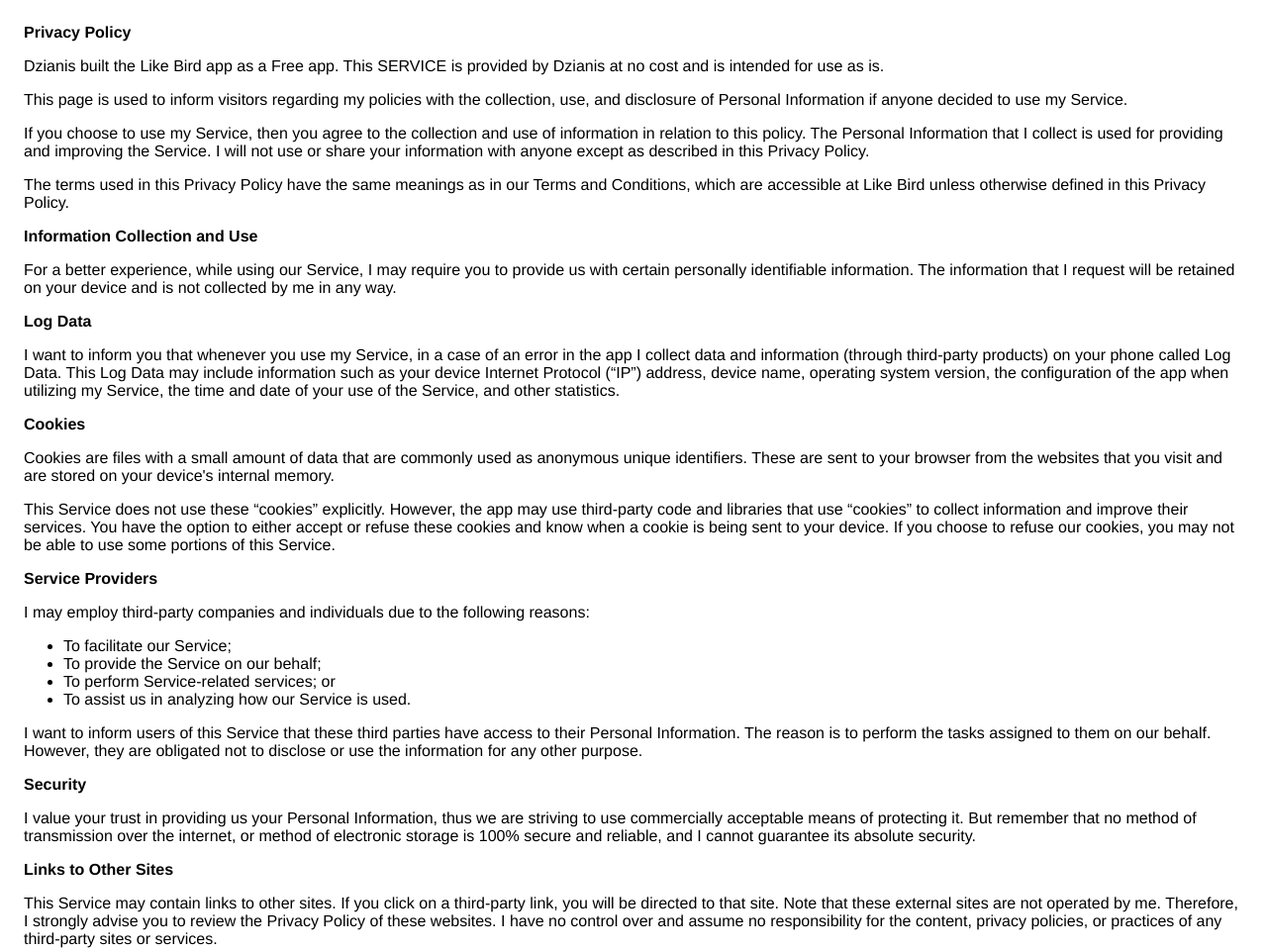
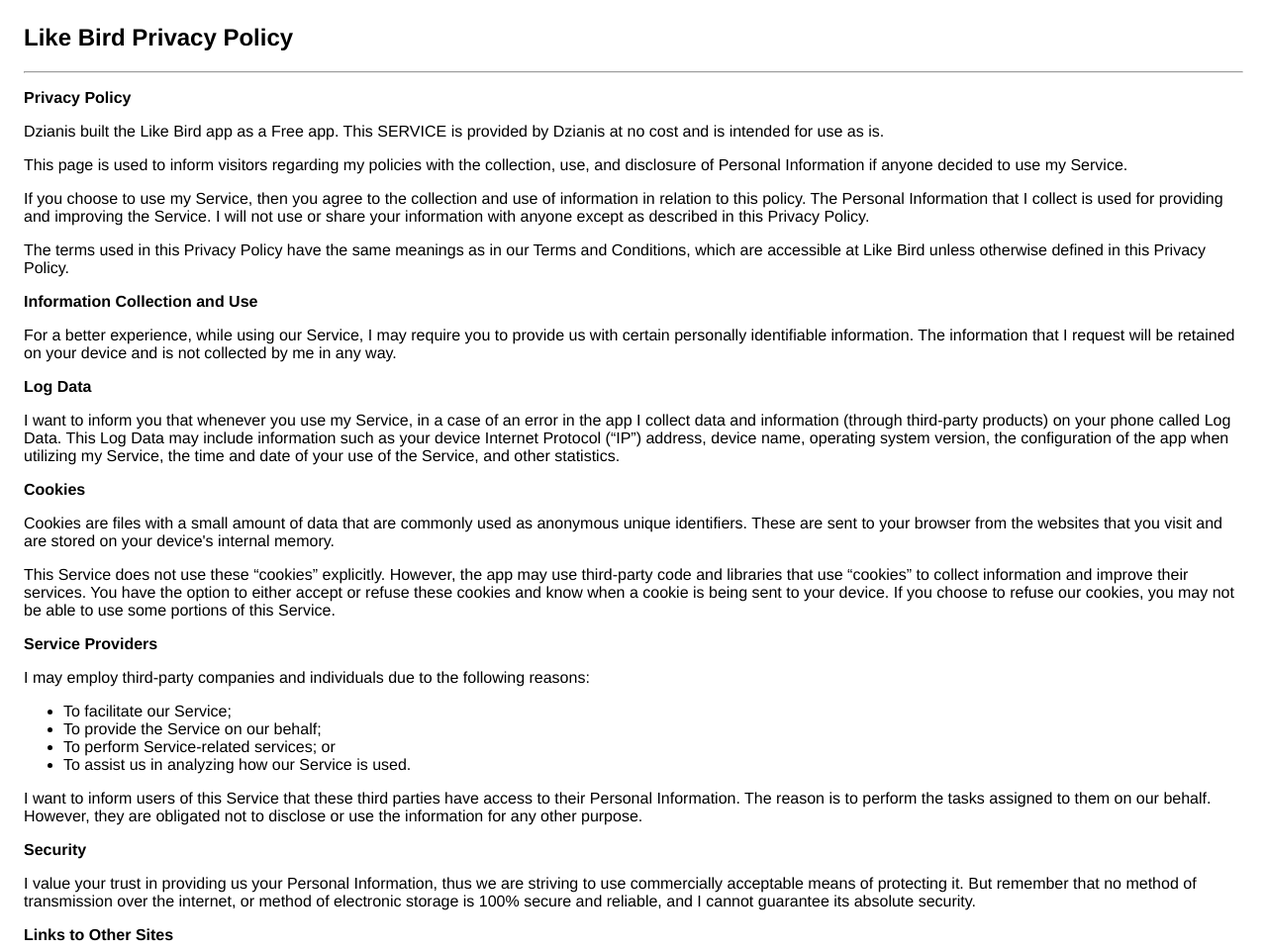
Before and after one commit to Denis759sd/Xayt-Team, a plain HTML site: page Like Bird/index.html in a window 1280 px wide. Shown: the top 961 px of the page at 99% size. Drawn offline with Linux system fonts and the light colour scheme.

Commit message:
update privacy policy for like bird

```diff
--- a/Like Bird/index.html
+++ b/Like Bird/index.html
@@ -8,6 +8,11 @@
         <style> body { font-family: 'Helvetica Neue', Helvetica, Arial, sans-serif; padding:1em; } </style>
       </head>
     <body>
+    <div class="main-container">
+      <h2 style="margin-top:0;">Like Bird Privacy Policy</h2>
+      <hr style="margin-bottom: 1em;">
+    </div>
+
     <strong>Privacy Policy</strong> <p>
                   Dzianis built the Like Bird app as
                   a Free app. This SERVICE is provided by
```
